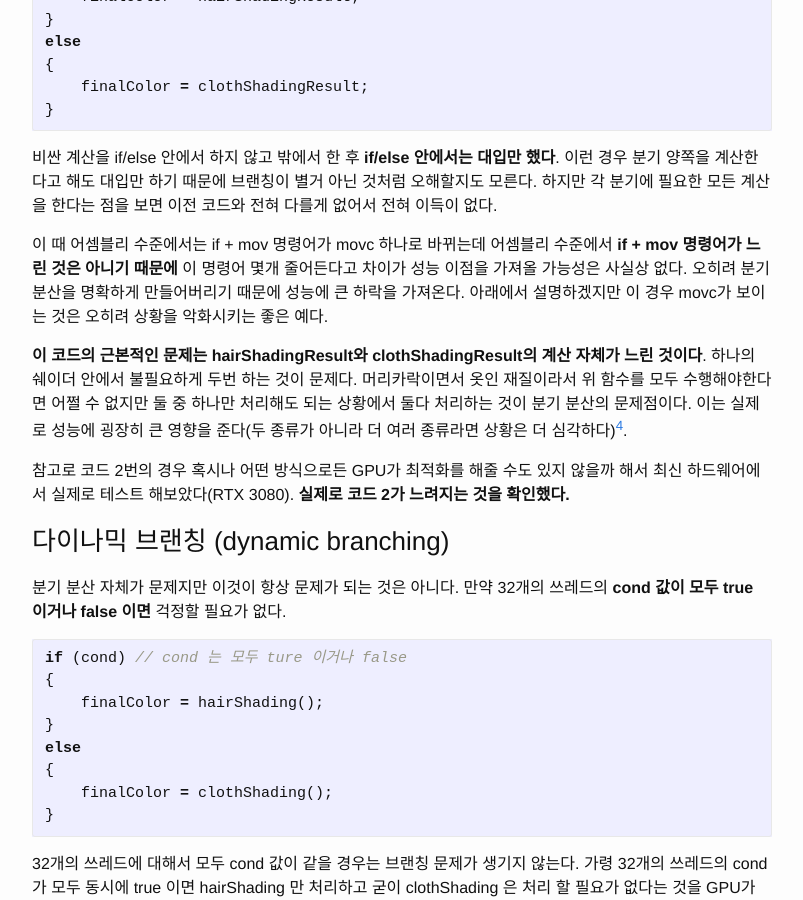
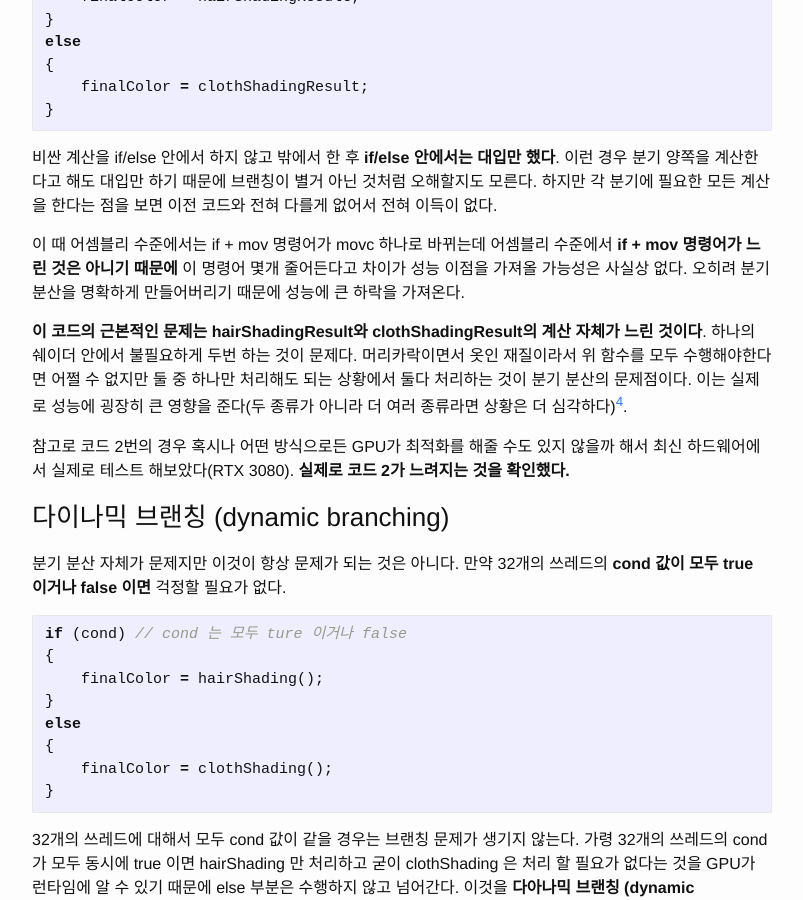
Before and after one commit to Hybrid3D/hybrid3d.github.io, a Jekyll site: the page built from _posts/computer-graphics/2020-12-21-reason-for-slow-of-if-statement-in-shader.md, in a window 1280 px wide and 900 px high, scrolled down 1424 px. Shown: the whole window, without its empty margins (238-1041 px from the left). Built offline with Jekyll 4.4.1, drawn with Linux system fonts in a browser that asks for light colours; comment, search, counter and statistics services are not loaded; some of the changed text lies outside the part shown.

````diff
--- a/_posts/computer-graphics/2020-12-21-reason-for-slow-of-if-statement-in-shader.md
+++ b/_posts/computer-graphics/2020-12-21-reason-for-slow-of-if-statement-in-shader.md
@@ -57,7 +57,7 @@
 ```
 비싼 계산을 if/else 안에서 하지 않고 밖에서 한 후 **if/else 안에서는 대입만 했다**. 이런 경우 분기 양쪽을 계산한다고 해도 대입만 하기 때문에 브랜칭이 별거 아닌 것처럼 오해할지도 모른다. 하지만 각 분기에 필요한 모든 계산을 한다는 점을 보면 이전 코드와 전혀 다를게 없어서 전혀 이득이 없다.
 
-이 때 어셈블리 수준에서는 if + mov 명령어가 movc 하나로 바뀌는데 어셈블리 수준에서 **if + mov 명령어가 느린 것은 아니기 때문에** 이 명령어 몇개 줄어든다고 차이가 성능 이점을 가져올 가능성은 사실상 없다. 오히려 분기 분산을 명확하게 만들어버리기 때문에 성능에 큰 하락을 가져온다. 아래에서 설명하겠지만 이 경우 movc가 보이는 것은 오히려 상황을 악화시키는 좋은 예다.
+이 때 어셈블리 수준에서는 if + mov 명령어가 movc 하나로 바뀌는데 어셈블리 수준에서 **if + mov 명령어가 느린 것은 아니기 때문에** 이 명령어 몇개 줄어든다고 차이가 성능 이점을 가져올 가능성은 사실상 없다. 오히려 분기 분산을 명확하게 만들어버리기 때문에 성능에 큰 하락을 가져온다.
 
 **이 코드의 근본적인 문제는 hairShadingResult와 clothShadingResult의 계산 자체가 느린 것이다**. 하나의 쉐이더 안에서 불필요하게 두번 하는 것이 문제다. 머리카락이면서 옷인 재질이라서 위 함수를 모두 수행해야한다면 어쩔 수 없지만 둘 중 하나만 처리해도 되는 상황에서 둘다 처리하는 것이 분기 분산의 문제점이다. 이는 실제로 성능에 굉장히 큰 영향을 준다(두 종류가 아니라 더 여러 종류라면 상황은 더 심각하다)[^ue4].
 
````
Also changed, not shown: other parts of _posts/computer-graphics/2020-12-21-reason-for-slow-of-if-statement-in-shader.md (+3 -0 lines).
